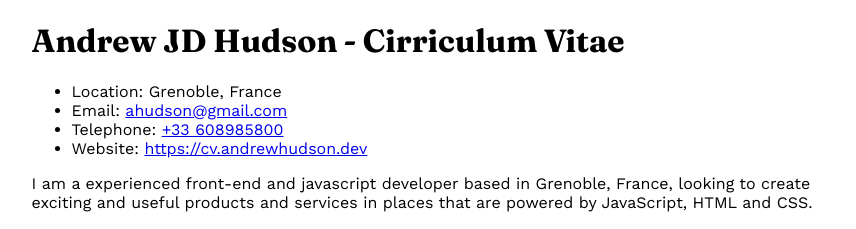
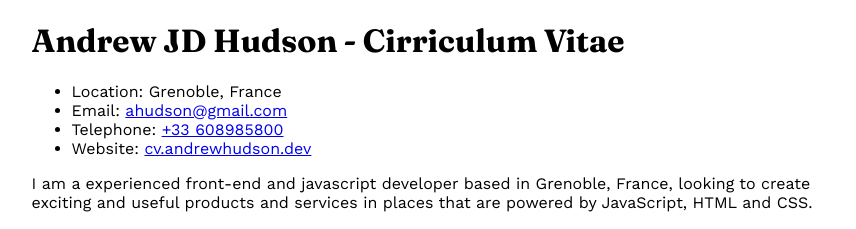
Before and after one commit to bigandy/cv, a SvelteKit app: page / in a window 1280 px wide. Shown: the top 229 px of the page, without its empty margins (209-1065 px from the left). Built offline with nearby package versions, Linux system fonts and the light colour scheme.

Commit message:
Update +page.svelte

```diff
--- a/src/routes/+page.svelte
+++ b/src/routes/+page.svelte
@@ -141,7 +141,7 @@
 	<li>Location: {contact.location.city}, {contact.location.country}</li>
 	<li>Email: <a href="mailto: {contact.email}">{contact.email}</a></li>
 	<li>Telephone: <a href="tel:{contact.telephone}">{contact.telephone}</a></li>
-	<li>Website: <a href={contact.url}>{contact.url}</a></li>
+	<li>Website: <a href={contact.url}>{contact.url.replace('https://', '')}</a></li>
 </ul>
 
 <p>
```
